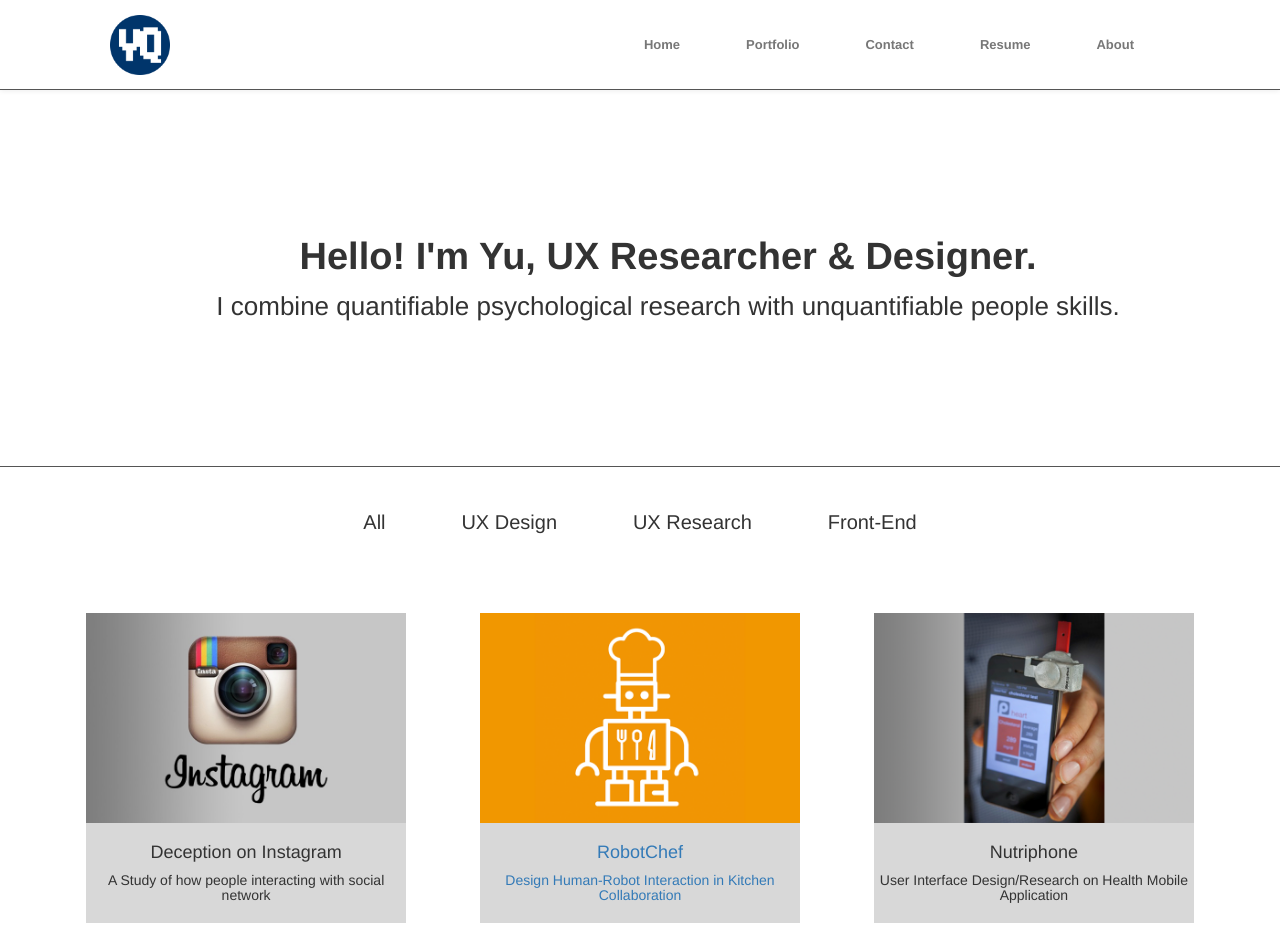
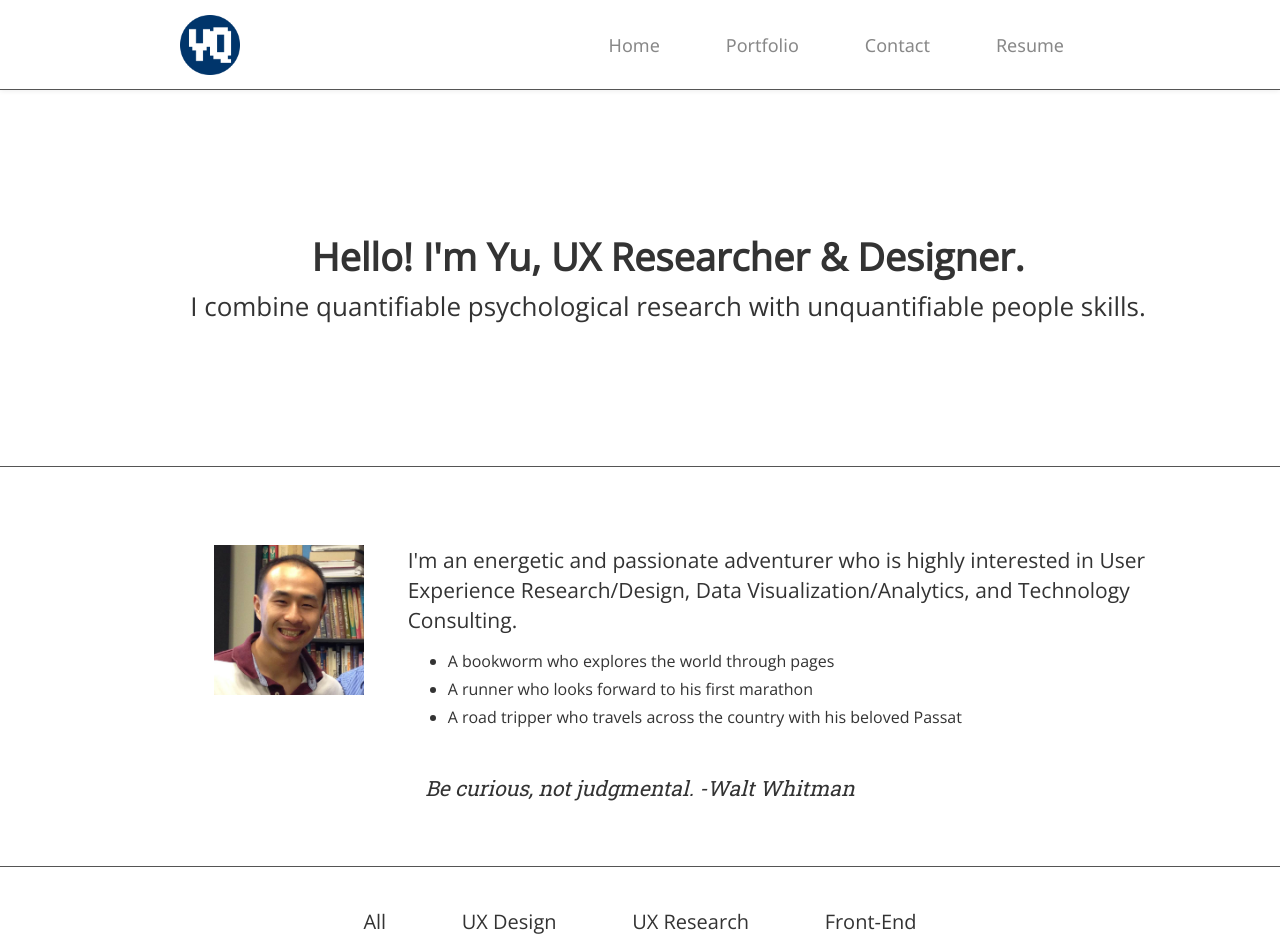
Before and after one commit to qiyuchn/qiyuchn.github.io, a plain HTML site: page index.html in a window 1280 px wide. Shown: the top 941 px of the page. Drawn offline with nearby package versions, Linux system fonts and the light colour scheme.

Commit message:
updated with about sectionand other stuff

```diff
--- a/css/style.css
+++ b/css/style.css
@@ -1,3 +1,7 @@
+body{
+	font-family: 'Open Sans', Helvetica, sans-serif !important;
+}
+
 #titleWrapper{
 	background-color: transparent !important;
 	border-bottom: 1px solid #555;
@@ -82,20 +86,28 @@ button{
 }
 
 #iconInfo img{
-	width:80px;
+	width:60px;
 }
+
 
 #iconInfo p{
 	padding-top: 5px;
-	text-align:center;
+	padding-left: 10px;
+	text-align:left;
 }
 
 #coffeeCup img{
-	width:197px;
+	padding-top:30px;
+	width:240px;
 }
 
 #coffeeCup{
 	text-align:right;
+}
+
+#resumeInfo img{
+	width:190px;
+	padding-left: 10px;
 }
 
 #textInfo, #iconInfo{
@@ -160,9 +172,81 @@ footer p{
 }
 
 .navbar-brand{
-	margin-left:80px !important;
+	margin-left:150px !important;
 }
 
 ul.nav.navbar-nav{
-	margin-right:80px !important;
+	margin-right:150px !important;
 }
+
+nav a{
+	font-family: 'Noto Sans', 'Open Sans', 'Helvetica', sans-serif;
+	font-size: 18px !important;
+	font-weight: normal;
+	color: #888 !important;
+}
+
+nav a:hover{
+	color: #00356B !important;
+}
+
+#profilePicture img{
+	height:150px;
+}
+
+#profilePicture p{
+	text-align:right;
+	margin-bottom: 10px;
+}
+
+#profilePicture{
+	display:inline-block;
+	width:30%;
+	vertical-align:top;
+	padding-right:20px;
+}
+
+#profileText{
+	display:inline-block;
+	width:60%;
+	padding-left:20px;
+}
+
+#profileQuote{
+	text-align:center;
+	font-family:'Roboto Slab', 'Open Sans', 'Helvetica', serif;
+	font-style:italic;
+}
+
+#aboutWrapper{
+	background-color:transparent !important;
+	border-bottom: 1px solid #555;
+}
+
+#profileList{
+	padding-top:0px;
+	margin-top:0px;
+	margin-bottom: 45px;
+	font-weight: normal;
+	font-size: 16px;
+}
+
+#profileList li{
+	margin-bottom:5px;
+}
+
+/**/
+a, a:hover{
+	text-decoration: none !important;
+}
+
+a img{
+	display:block;
+
+	transition: all 0.23s linear;
+}
+
+a img:hover{
+	opacity: 0.6;
+	text-decoration:none !important;
+}
--- a/index.html
+++ b/index.html
@@ -8,6 +8,9 @@
 
     <meta charset="UTF-8">
     <title>Yu Qi</title>
+
+    <!-- Fonts -->
+    <link href='https://fonts.googleapis.com/css?family=Open+Sans|Roboto+Slab|Noto+Sans' rel='stylesheet' type='text/css' />
 
     <!-- Latest compiled and minified Bootstrap CSS -->
     <link rel="stylesheet" href="https://maxcdn.bootstrapcdn.com/bootstrap/3.3.6/css/bootstrap.min.css" integrity="sha384-1q8mTJOASx8j1Au+a5WDVnPi2lkFfwwEAa8hDDdjZlpLegxhjVME1fgjWPGmkzs7" crossorigin="anonymous">
@@ -56,7 +59,6 @@
                     <li><a href="#Container">Portfolio</a></li>
                     <li><a href="#contact">Contact</a></li>
                     <li><a href="#">Resume</a></li>
-                    <li><a href="#">About</a></li>
                 </ul>
             </div>
         </div>
@@ -78,6 +80,23 @@
 
     </div>
 
+    <div class="jumbotron" id="aboutWrapper">
+        <div id="profilePicture">
+            <p><img src="img/profile_square.png" /></p>
+        </div>
+        <div id="profileText">
+            <p>I'm an energetic and passionate adventurer who is highly interested in User Experience Research/Design, Data Visualization/Analytics, and Technology Consulting.</p>
+            <ul id="profileList">
+                <li>A bookworm who explores the world through pages</li>
+                <li>A runner who looks forward to his first marathon</li>
+                <li>A road tripper who travels across the country with his beloved Passat</li>
+            </ul>
+        </div>
+        <div id="profileQuote">
+            <p>Be curious, not judgmental. -Walt Whitman</p>
+        </div>
+    </div>
+
     <div id="buttons">
         <button class="filter" data-filter=".category-1">All</button>
         <button class="filter" data-filter=".category-2">UX Design</button>
@@ -88,6 +107,7 @@
     <!-- Fill in the dots with your projects  Yessir
         I made some of the thumbnails in orange color, but it can be changed easily if needed-->
     <div id="Container">
+        <a href="#">
             <div class="mix category-1 category-3" data-my-order="1">
                 <div><img src="thumbnails/instagram35x23.jpg" alt="Instagram_logo"></div>
                 <div class="thumbnail_descrip">
@@ -95,6 +115,7 @@
                     <h5>A Study of how people interacting with social network</h5>
                 </div>
             </div>
+        </a>
         <a href="projects/robotchef.html">
             <div class="mix category-1 category-3" data-my-order="2">
                 <div><img src="thumbnails/robotChef35x23.png" alt="robotChef"></div>
@@ -104,6 +125,7 @@
                 </div>
             </div>
         </a>
+        <a href="#">
             <div class="mix category-1 category-2 category-3" data-my-order="3">
                 <div><img src="thumbnails/nutriphone35x23.png" alt="Nutriphone"></div>
                 <div class="thumbnail_descrip">
@@ -111,6 +133,8 @@
                     <h5>User Interface Design/Research on Health Mobile Application</h5>
                 </div>
             </div>
+        </a>
+        <a href="#">
             <div class="mix category-1 category-3" data-my-order="4">
                 <div><img src="thumbnails/keepon35x23.png" alt="Keepon"></div>
                 <div class="thumbnail_descrip">
@@ -118,6 +142,8 @@
                     <h5>Design Interaction between Children and Robot</h5>
                 </div>
             </div>
+        </a>
+        <a href="#">
             <div class="mix category-1 category-4" data-my-order="4">
                 <div><img src="thumbnails/dataVisualization.png" alt="dataVisualization.png"></div>
                 <div class="thumbnail_descrip">
@@ -125,6 +151,8 @@
                     <h5>Data Visulization Design</h5>
                 </div>
             </div>
+        </a>
+        <a href="#">
             <div class="mix category-1 category-2 category-4" data-my-order="4">
                 <div><img src="thumbnails/betterU35x23.png" alt="BetterU"></div>
                 <div class="thumbnail_descrip">
@@ -132,6 +160,8 @@
                     <h5>UI/UX Deisgn on Health Mobile Application</h5>
                 </div>
             </div>
+        </a>
+        <a href="#">
             <div class="mix category-1 category-2" data-my-order="4">
                 <div><img src="thumbnails/hci35x23.png" alt="HCI"></div>
                 <div class="thumbnail_descrip">
@@ -139,6 +169,7 @@
                     <h5>Critical Design on Human Interactions</h5>
                 </div>
             </div>
+        </a>
     </div>
 
     <div id="contact">
@@ -148,15 +179,15 @@
             <div id="textIcons">
                 <div id="textInfo">
                     <p>
-                        <img src="thumbnails/location.png" alt="Location" />
+                        <img src="thumbnails/location.png" alt="Location" />&nbsp;&nbsp;&nbsp;
                         Bellevue, WA | Somerville, MA
                     </p>
                     <p>
-                        <img src="thumbnails/mail.png" alt="Email" />
+                        <img src="thumbnails/mail.png" alt="Email" />&nbsp;&nbsp;&nbsp;
                         yq85@cornell.edu
                     </p>
                     <p>
-                        <img src="thumbnails/phone.png" alt="Phone" />
+                        <img src="thumbnails/phone.png" alt="Phone" />&nbsp;&nbsp;&nbsp;
                         (305)&nbsp;766-6498
                     </p>
                 </div>
@@ -165,6 +196,11 @@
                         <img src="thumbnails/linkedin.png" alt="LinkedIn" />
                         <img src="thumbnails/fb.png" alt="Facebook" />
                         <img src="thumbnails/meetup.png" alt="Meetup" />
+                    </p>
+                </div>
+                <div id="resumeInfo">
+                    <p>
+                        <img src="thumbnails/resumeButton.png" alt="Resume" />
                     </p>
                 </div>
             </div>
```
Also changed, not shown: projects/robotchef.html (+3 -1 lines), 1 other file. Lines whose indentation alone changed are shown as unchanged.
